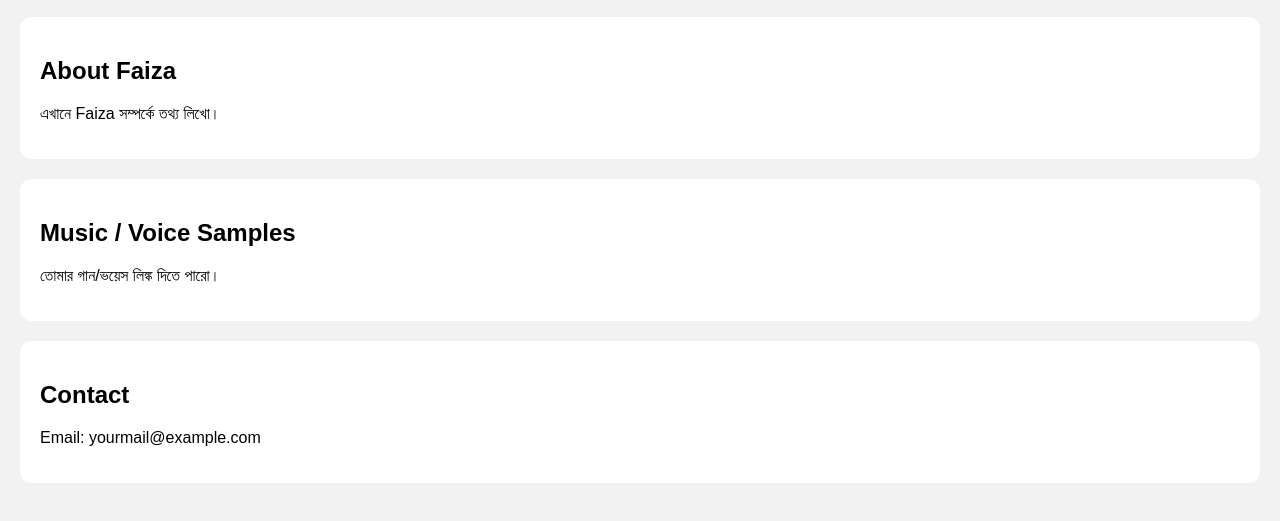
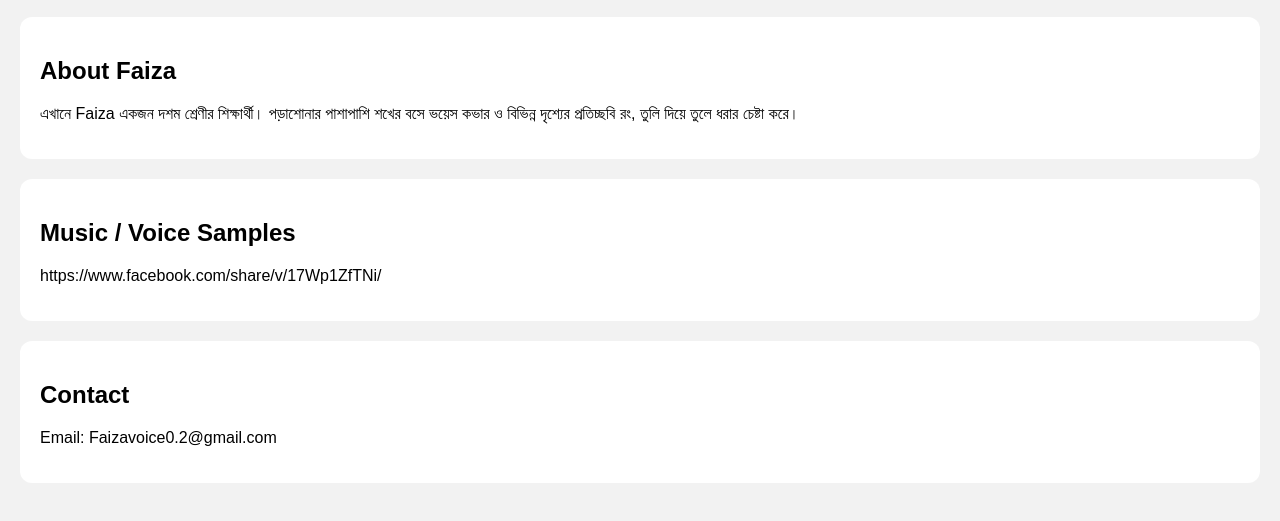
Before and after one commit to mdsakibullislamofficial-hub/faizavoice.github.io, a plain HTML site: page index.html in a window 1280 px wide. Shown: the part 77-598 px from the top of the page. Drawn offline with Linux system fonts and the light colour scheme.

Commit message:
Update content in index.html for Faiza's profile

```diff
--- a/index.html
+++ b/index.html
@@ -17,17 +17,17 @@
 
 <div class="box">
   <h2>About Faiza</h2>
-  <p>এখানে Faiza সম্পর্কে তথ্য লিখো।</p>
+  <p>এখানে Faiza একজন দশম শ্রেণীর শিক্ষার্থী। পড়াশোনার পাশাপাশি শখের বসে ভয়েস কভার ও বিভিন্ন দৃশ্যের প্রতিচ্ছবি রং, তুলি দিয়ে তুলে ধরার চেষ্টা করে।</p>
 </div>
 
 <div class="box">
   <h2>Music / Voice Samples</h2>
-  <p>তোমার গান/ভয়েস লিঙ্ক দিতে পারো।</p>
+  <p>https://www.facebook.com/share/v/17Wp1ZfTNi/</p>
 </div>
 
 <div class="box">
   <h2>Contact</h2>
-  <p>Email: yourmail@example.com</p>
+  <p>Email: Faizavoice0.2@gmail.com</p>
 </div>
 
 </body>
```
